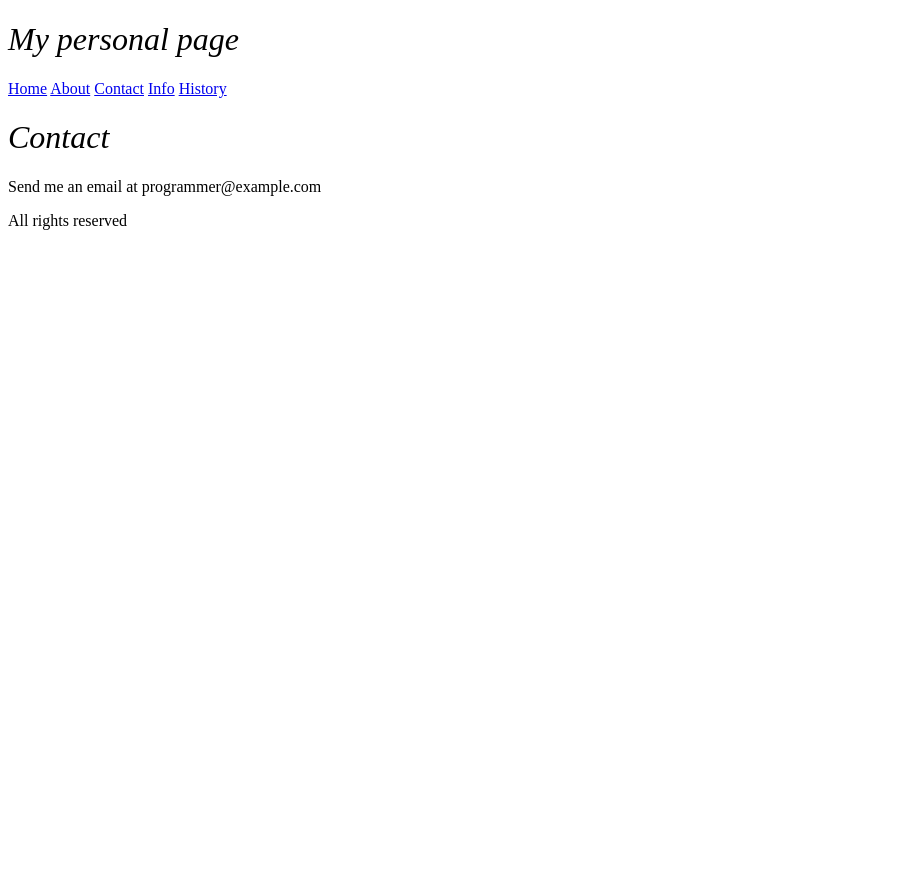
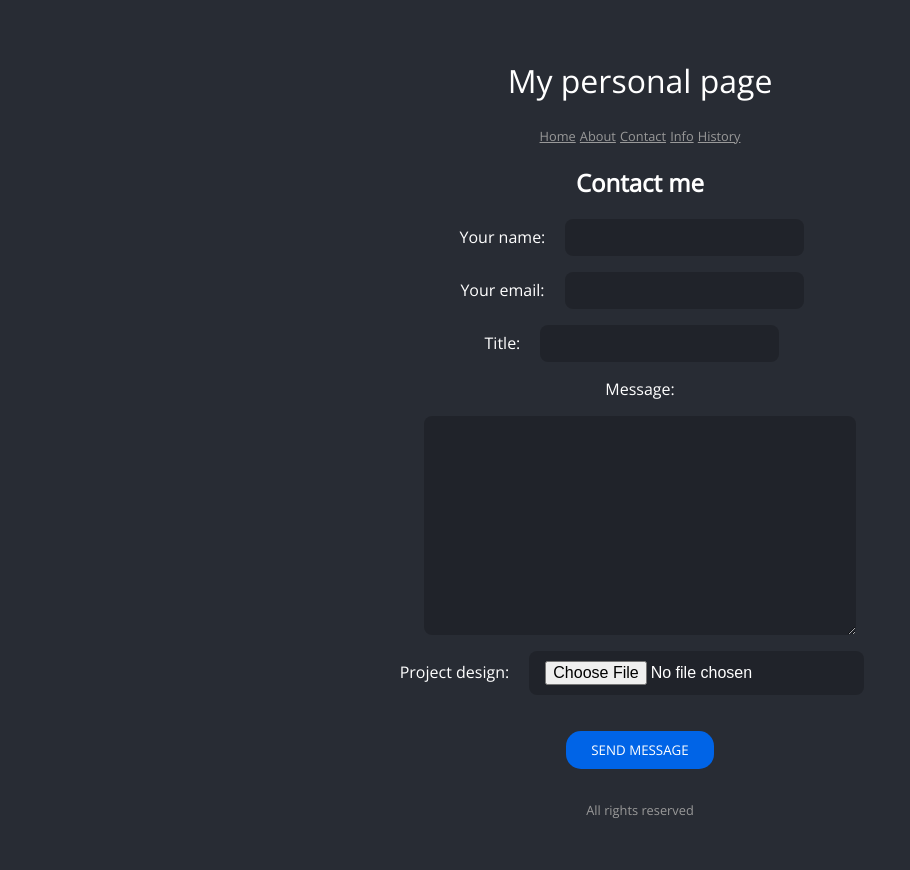
Before and after one commit to piotrkotulski/server-app-express, a Node server app: page /contact in a window 1280 px wide. Shown: the whole page, without its empty margins (0-910 px from the left). Before the commit the page ends 230 px from the top, so only its background shows below. Run offline with Node 20, Linux system fonts and the light colour scheme; some libraries are stand-ins or nearby versions.

Commit message:
form added

```diff
--- a/package.json
+++ b/package.json
@@ -5,6 +5,7 @@
   "license": "MIT",
   "dependencies": {
     "express": "4.17.1",
-    "express-handlebars": "3.1.0"
+    "express-handlebars": "3.1.0",
+    "multer": "^1.4.5-lts.1"
   }
 }
--- a/public/style.css
+++ b/public/style.css
@@ -1,4 +1,121 @@
+@import url('https://fonts.googleapis.com/css?family=Open+Sans&display=swap');
+
+body {
+    background: #282c34;
+    color: #fff;
+    font-family: 'Open Sans', sans-serif;
+    padding: 30px;
+    text-align: center;
+}
+
 h1 {
     font-weight: lighter;
-    font-style: italic;
 }
+
+p {
+    color: #999;
+    font-size: 0.8rem;
+}
+
+a {
+    color: #999;
+    font-size: 0.8rem;
+}
+
+label {
+    display: block;
+    margin: 1rem;
+}
+
+input,
+textarea {
+    background: rgba(0,0,0,0.2);
+    padding: 0.6rem 1rem;
+    border: none;
+    margin: 0 1rem;
+    border-radius: 0.5rem;
+    outline: none;
+    color: #fff;
+    font-size: inherit;
+}
+
+textarea {
+    margin: 1rem auto;
+    width: 400px;
+    height: 200px;
+    display: block;
+}
+
+button {
+    background: #0064e7;
+    border: none;
+    border-radius: 15px;
+    padding: 10px 25px;
+    color: #fff;
+    font-family: inherit;
+    margin: 20px 10px;
+    text-transform: uppercase;
+    outline: none;
+    transition: .2s;
+    cursor: pointer;
+}
+
+.isError {
+    background: #fff;
+    color: #000;
+    border-left: 4px solid #111;
+    padding: 0.9rem 0.8rem;
+    margin: 1rem auto 1.5rem auto;
+    display: flex;
+    opacity: 1;
+    font-weight: lighter;
+    box-shadow: 0 0 0 rgba(0,0,0,0.2);
+    max-width: 15rem;
+    border-radius: 4px;
+    background: #ff5d6c;
+    color: #fff;
+    border-color:#ea2027;
+    -webkit-animation-name: fadeIn;
+    animation-name: fadeIn;
+    animation-duration: 1s;
+}
+
+.isSent {
+    background: #fff;
+    color: #000;
+    border-left: 4px solid #111;
+    padding: 0.9rem 0.8rem;
+    margin: 1rem auto 1.5rem auto;
+    display: flex;
+    opacity: 1;
+    font-weight: lighter;
+    box-shadow: 0 0 0 rgba(0,0,0,0.2);
+    max-width: 15rem;
+    border-radius: 4px;
+    background: #26c281;
+    color: #fff;
+    border-color:#01916d;
+    -webkit-animation-name: fadeIn;
+    animation-name: fadeIn;
+    animation-duration: 1s;
+}
+
+@-webkit-keyframes fadeIn {
+    from {
+        opacity: 0;
+    }
+
+    to {
+        opacity: 1;
+    }
+}
+
+@keyframes fadeIn {
+    from {
+        opacity: 0;
+    }
+
+    to {
+        opacity: 1;
+    }
+}
--- a/server.js
+++ b/server.js
@@ -2,9 +2,13 @@ const express = require('express');
 const path = require('path');
 const app = express();
 const hbs = require('express-handlebars');
+const multer = require('multer');
+const upload = multer({ dest: 'uploads/' });
 
 
 app.use(express.static(path.join(__dirname, '/public')));
+
+app.use(express.urlencoded({ extended: false }));
 
 app.engine('hbs', hbs());
 app.set('view engine', 'hbs');
@@ -33,6 +37,17 @@ app.get('/hello/:name', (req, res) => {
     res.render('hello', { name: req.params.name });
 });
 
+app.post('/contact/send-message', upload.single('design'), (req, res) => {
+    const { author, sender, title, message } = req.body;
+    const design = req.file;
+
+    if (author && sender && title && message && design) {
+        res.render('contact', { isSent: true, fileName: design.originalname });
+    } else {
+        res.render('contact', { isError: true });
+    }
+});
+
 app.use((req, res) => {
     res.status(404).send('404 not found...');
 })
--- a/views/contact.hbs
+++ b/views/contact.hbs
@@ -1,3 +1,25 @@
-
-<h1>Contact</h1>
-<p>Send me an email at programmer@example.com</p>
+<h2>Contact me</h2>
+{{#if isSent}}
+    <p class="isSent">The message has been sent! File {{fileName}} has been saved!</p>
+{{/if}}
+{{#if isError}}
+    <p class="isError">You can't leave fields empty!</p>
+{{/if}}
+<form action="/contact/send-message" method="POST" enctype="multipart/form-data">
+    <label>
+        Your name: <input type="text" name="author">
+    </label>
+    <label>
+        Your email: <input type="email" name="sender">
+    </label>
+    <label>
+        Title: <input type="text" name="title">
+    </label>
+    <label>
+        Message: <textarea name="message"></textarea>
+    </label>
+    <label>
+        Project design: <input type="file" name="design" accept=".png, .jpg, .jpeg, .gif">
+    </label>
+    <button type="submit">Send message</button>
+</form>
```
Also changed, not shown: 2 other files.
